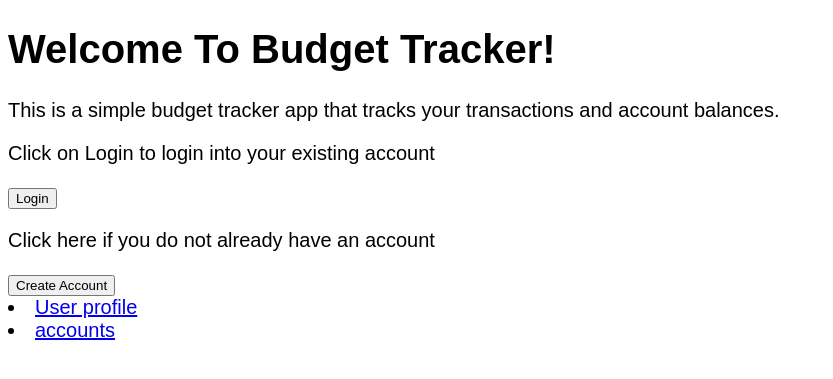
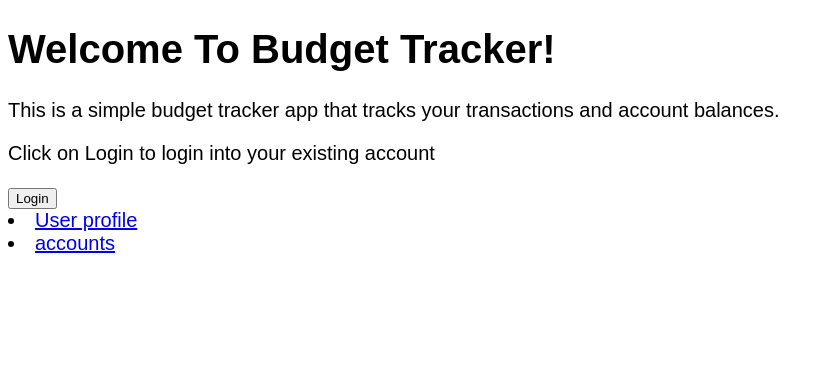
Before and after one commit to kirstyihen/budgetTracker-w4111-proj1, a Flask app: template templates/index.html in a window 1280 px wide. Shown: the top 379 px of the page, without its empty margins (0-833 px from the left). Run offline with Flask 3, Linux system fonts and the light colour scheme; the template is opened without the code that fills it, so the values that code supplies are empty; parts of the project's set-up code (start-up, migrations or seed data) failed here and were passed over.

Commit message:
Update index.html

```diff
--- a/templates/index.html
+++ b/templates/index.html
@@ -17,9 +17,6 @@
   <p>Click on Login to login into your existing account</p>
   <button type="button" onclick="window.location.href = 'login.html'">Login</button>
 
-  <p>Click here if you do not already have an account</p>
-  <button type="button" onclick="window.location.href = 'create.html'">Create Account</button>
-
   </div>
 
  <nav>
```
